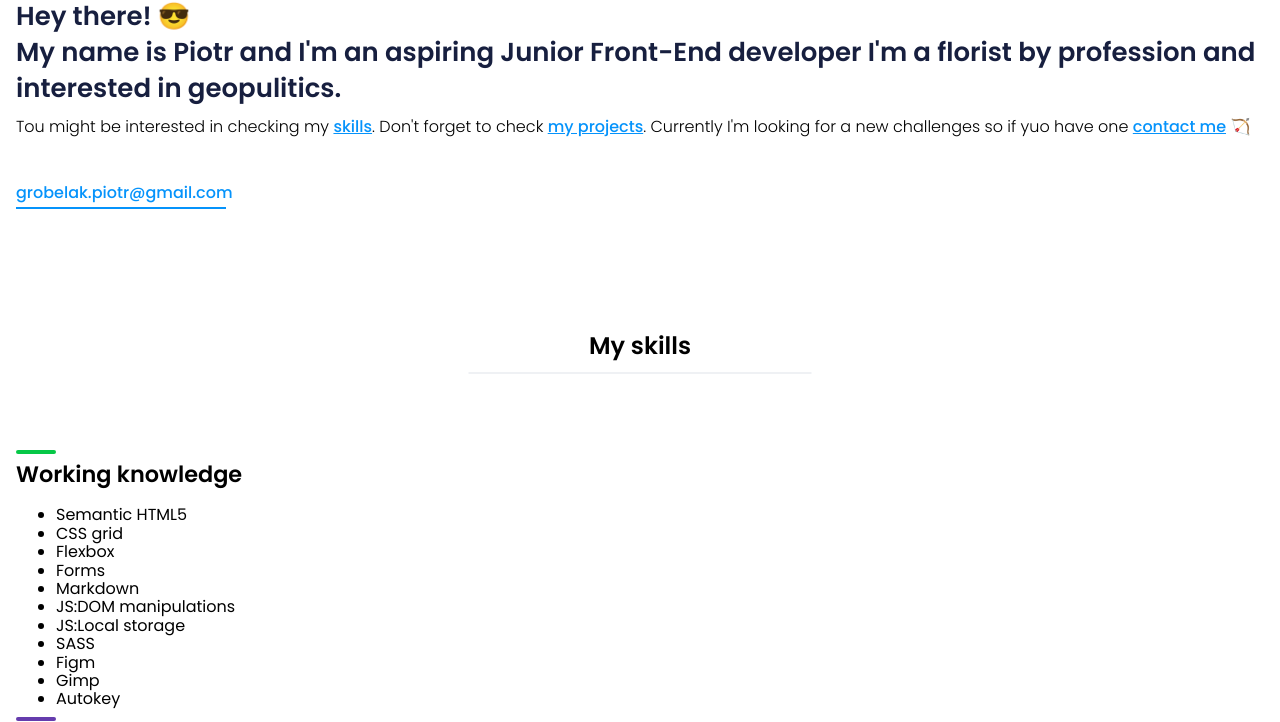
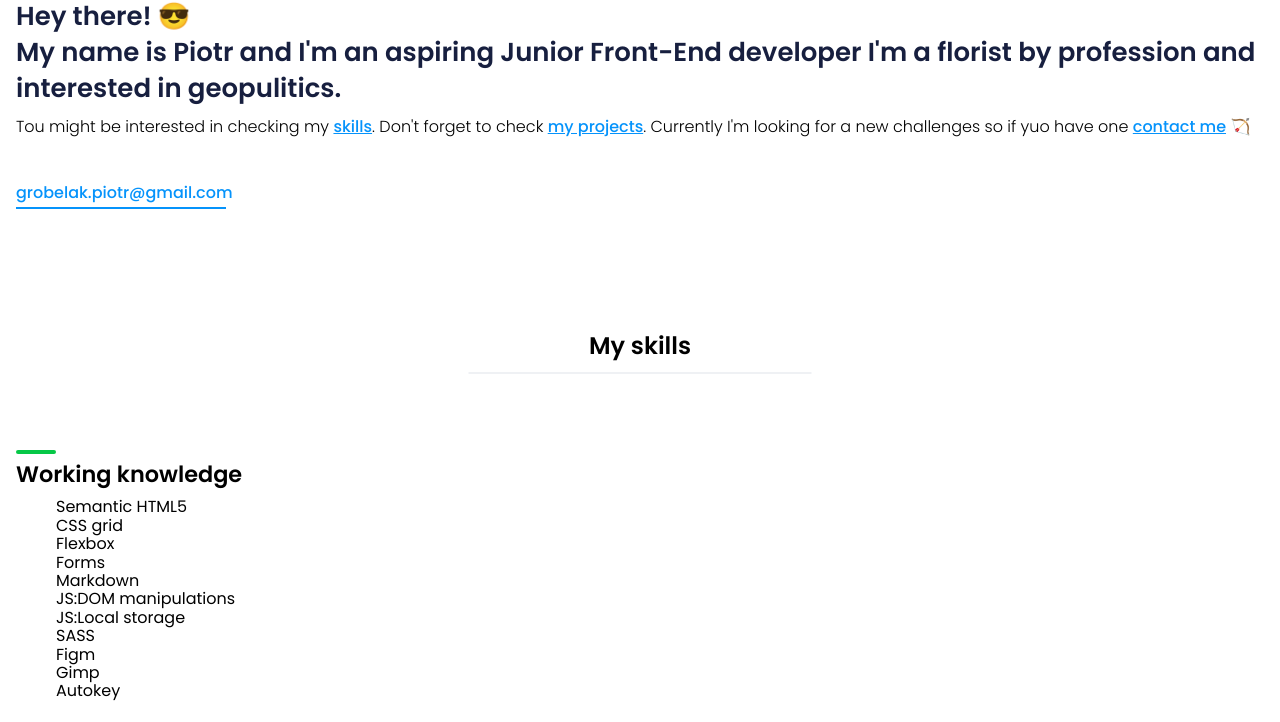
Before and after one commit to PiotrGrobelak/piotrgrobelak.github.io, a website built with webpack: page src/content/index.html in a window 1280 px wide. Shown: the part 186-908 px from the top of the page. Built offline with nearby package versions, Linux system fonts and the light colour scheme; files whose address does not match are found by name.

Commit message:
feat: add style to ul

```diff
--- a/src/scss/_skills.scss
+++ b/src/scss/_skills.scss
@@ -18,11 +18,17 @@
     }
   }
 
-    &__content {}
-
+  &__content {
+  }
+  &__list {
+    margin: 0 auto;
+    margin-bottom: 3.5rem;
+    list-style: none;
+  }
 
   &__subtitle {
     @include sectionSkills;
+    margin-bottom: 0.5rem;
     position: relative;
 
     &::before {
```
Also changed, not shown: dist/css/main.css, 1 other file. Lines whose indentation alone changed are shown as unchanged.
